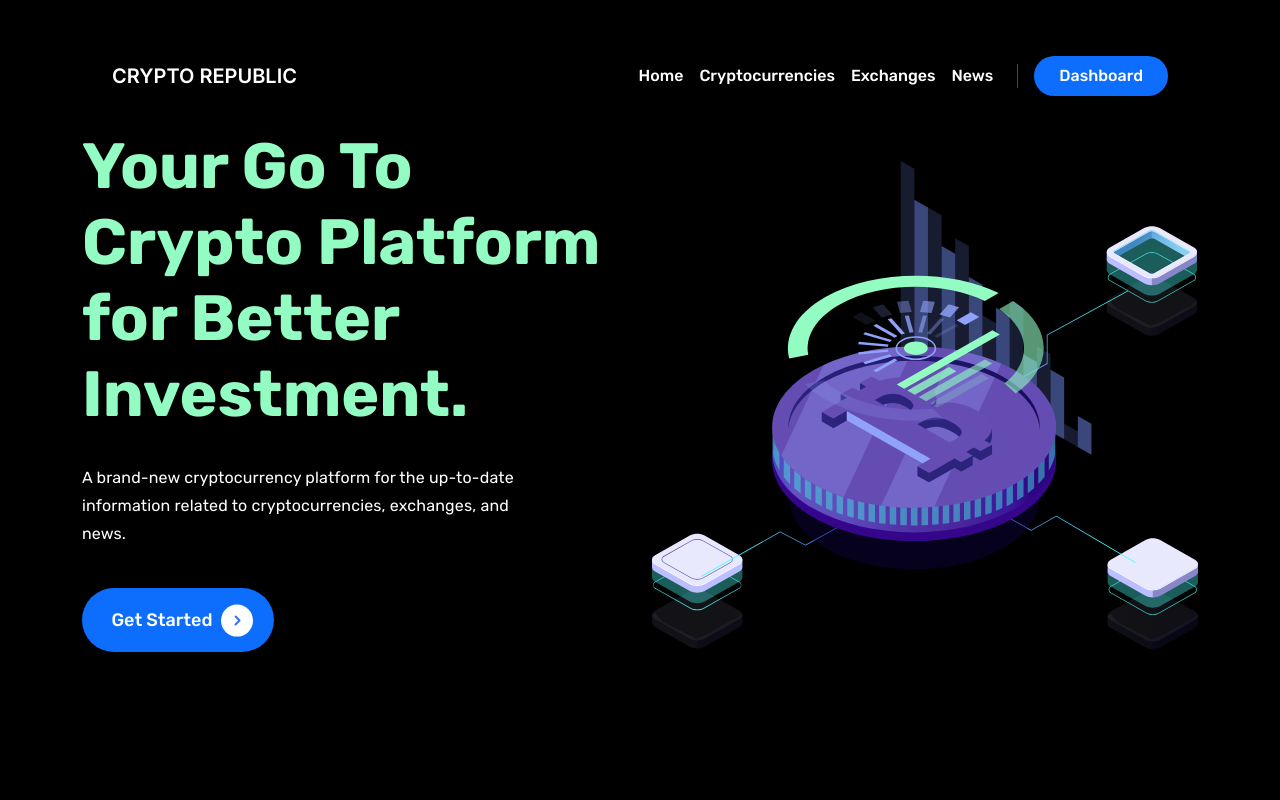
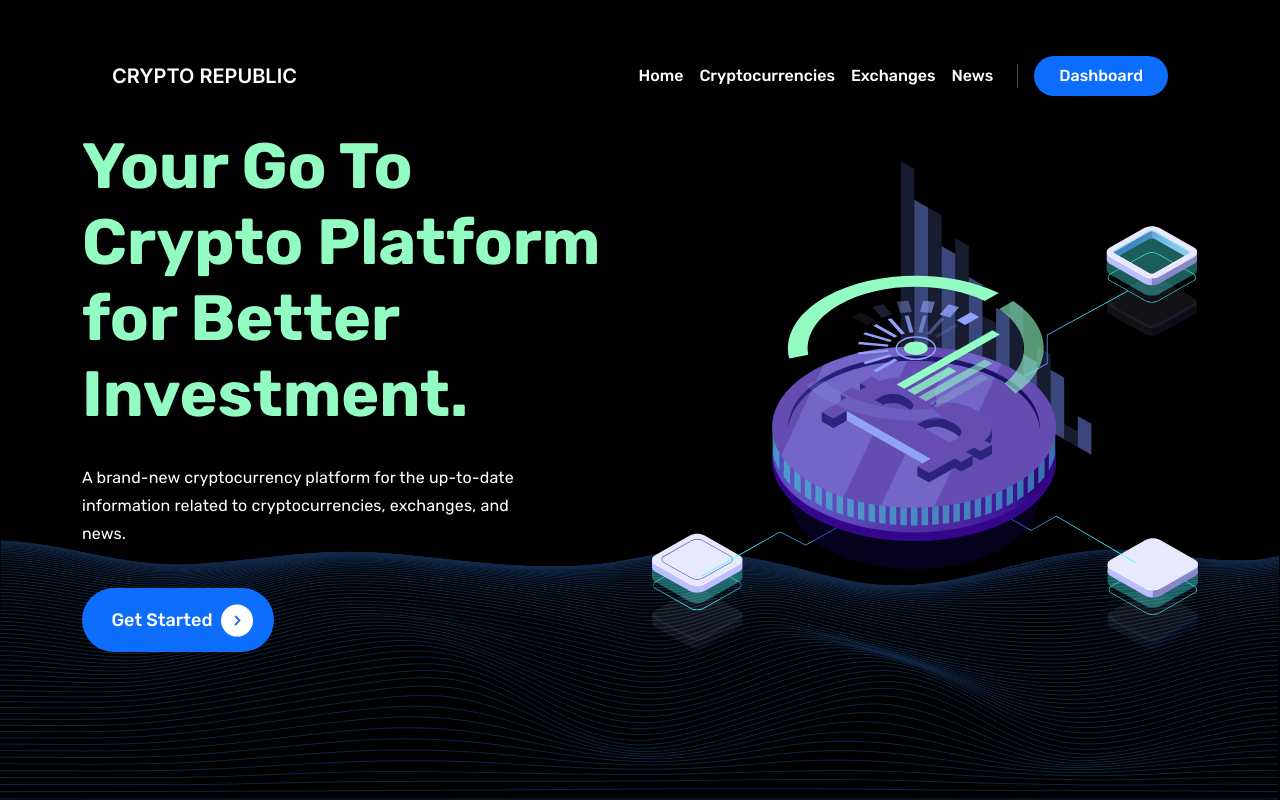
Before and after one commit to s3778722/React-Crypto-App, a React (Create React App) app: page / in a window 1280 px wide. Built offline with nearby package versions, Linux system fonts and the light colour scheme.

Commit message:
Added svg waves to main landing page

```diff
--- a/src/App.css
+++ b/src/App.css
@@ -38,8 +38,10 @@
 }
 
 .background-black-container {
+  background: url(./assets/waves.svg) center bottom no-repeat;
+  background-size: contain;
   background-color: black;
-  height: 100vh;
+  min-height: 100vh;
   border-radius: 0px;
   box-shadow: 0px 4px 4px rgba(0, 0, 0, 0.25);
 }
--- a/src/App.js
+++ b/src/App.js
@@ -6,7 +6,7 @@ import Hero from "./components/Hero";
 function App() {
   return (
     <div className="App">
-      <div className="background-black-container">
+      <div className="background-black-container ">
         <Navbar />
         <br />
         <Hero />
--- a/src/components/Hero.jsx
+++ b/src/components/Hero.jsx
@@ -1,9 +1,11 @@
 import React from "react";
 import { default as logo } from "../assets/bitcoin.svg";
 import { default as icon } from "../assets/arrow-right.svg";
+import { default as waves } from "../assets/waves.svg";
 
 const Hero = () => {
   return (
+    <>
       <div class="container text-white">
         <div class="row align-items-center ">
           <div class="col-md col-md-push-6">
@@ -26,6 +28,7 @@ const Hero = () => {
           </div>
         </div>
       </div>
+    </>
   );
 };
 
```
Also changed, not shown: src/assets/waves.svg (added). Lines whose indentation alone changed are shown as unchanged.
